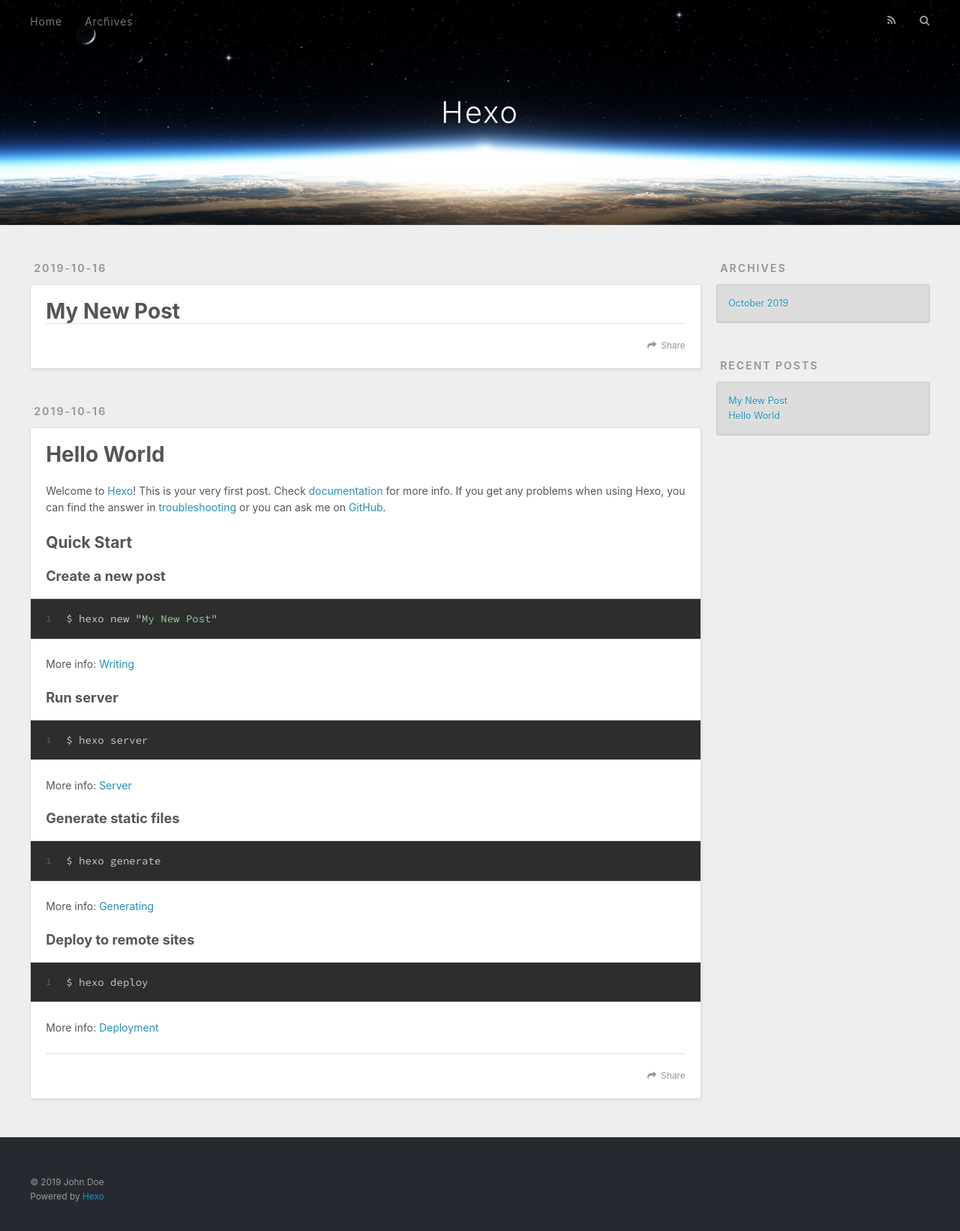
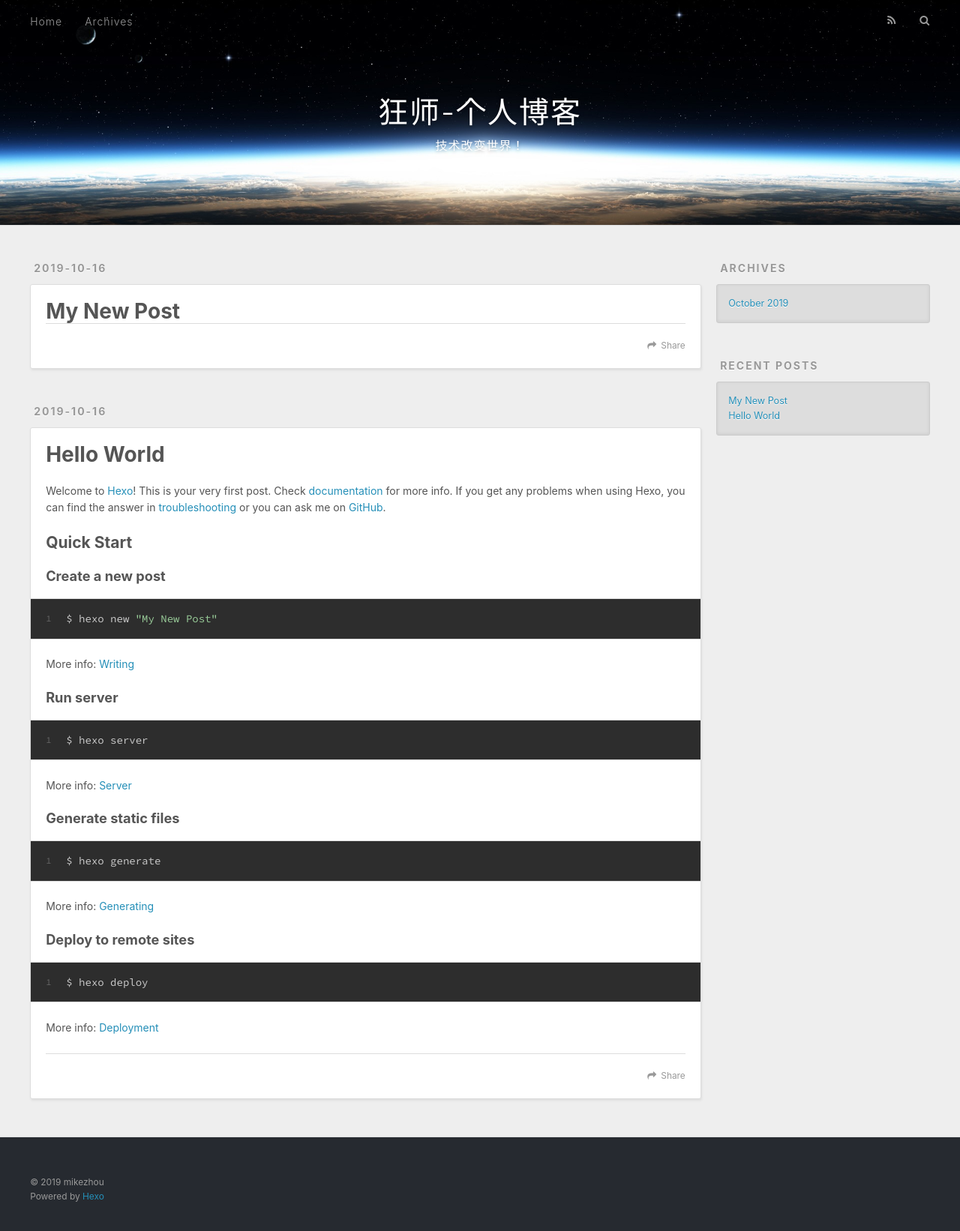
Before and after one commit to zhoujinjian/.github.io, a plain HTML site: page index.html in a window 1280 px wide. Shown: the whole page at 75% size. Drawn offline with nearby package versions, Linux system fonts and the light colour scheme.

Commit message:
Site updated: 2019-10-17 10:08:56

```diff
--- a/index.html
+++ b/index.html
@@ -5,16 +5,16 @@
 
 
 
-  <title>Hexo</title>
+  <title>狂师-个人博客</title>
   <meta name="viewport" content="width=device-width, initial-scale=1, maximum-scale=1">
   <meta property="og:type" content="website">
-<meta property="og:title" content="Hexo">
+<meta property="og:title" content="狂师-个人博客">
 <meta property="og:url" content="http:&#x2F;&#x2F;yoursite.com&#x2F;index.html">
-<meta property="og:site_name" content="Hexo">
+<meta property="og:site_name" content="狂师-个人博客">
 <meta property="og:locale" content="en">
 <meta name="twitter:card" content="summary">
 
-    <link rel="alternate" href="/atom.xml" title="Hexo" type="application/atom+xml">
+    <link rel="alternate" href="/atom.xml" title="狂师-个人博客" type="application/atom+xml">
 
 
     <link rel="icon" href="/favicon.png">
@@ -33,8 +33,12 @@
   <div id="header-outer" class="outer">
     <div id="header-title" class="inner">
       <h1 id="logo-wrap">
-        <a href="/" id="logo">Hexo</a>
+        <a href="/" id="logo">狂师-个人博客</a>
       </h1>
+
+        <h2 id="subtitle-wrap">
+          <a href="/" id="subtitle">技术改变世界！</a>
+        </h2>
 
     </div>
     <div id="header-inner" class="inner">
@@ -87,7 +91,7 @@
 
     </div>
     <footer class="article-footer">
-      <a data-url="http://yoursite.com/2019/10/16/My-New-Post/" data-id="ck1t6w5iz00009ncn5zc6e9j1" class="article-share-link">Share</a>
+      <a data-url="http://yoursite.com/2019/10/16/My-New-Post/" data-id="ck1u2f0820001e7cn11iecayw" class="article-share-link">Share</a>
 
 
     </footer>
@@ -136,7 +140,7 @@
 
     </div>
     <footer class="article-footer">
-      <a data-url="http://yoursite.com/2019/10/16/hello-world/" data-id="ck1t6w5jg00019ncnc6588xqa" class="article-share-link">Share</a>
+      <a data-url="http://yoursite.com/2019/10/16/hello-world/" data-id="ck1u2f07s0000e7cna6c92hpx" class="article-share-link">Share</a>
 
 
     </footer>
@@ -196,7 +200,7 @@
 
   <div class="outer">
     <div id="footer-info" class="inner">
-      &copy; 2019 John Doe<br>
+      &copy; 2019 mikezhou<br>
       Powered by <a href="http://hexo.io/" target="_blank">Hexo</a>
     </div>
   </div>
```
Also changed, not shown: 2019/10/16/My-New-Post/index.html (+10 -6 lines), 2019/10/16/hello-world/index.html (+10 -6 lines), archives/2019/10/index.html (+10 -6 lines), archives/2019/index.html (+10 -6 lines), archives/index.html (+10 -6 lines).
